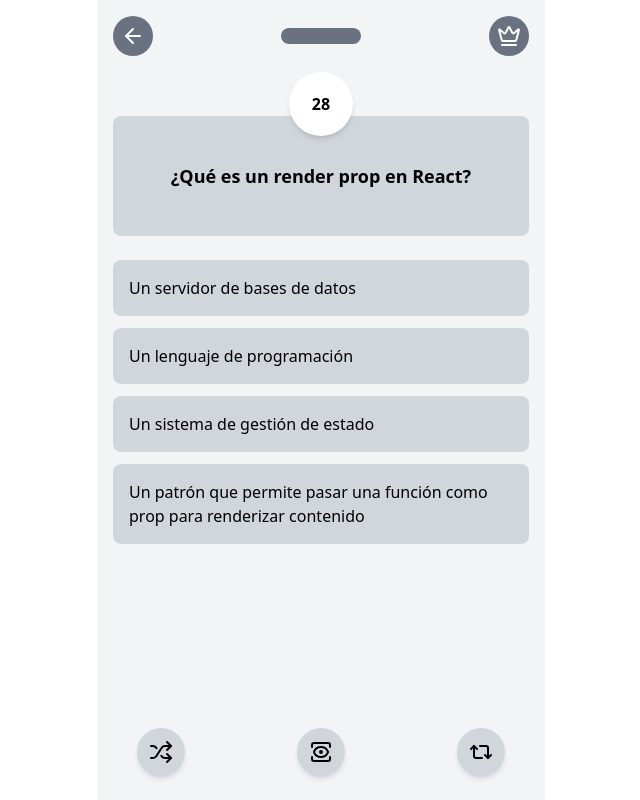
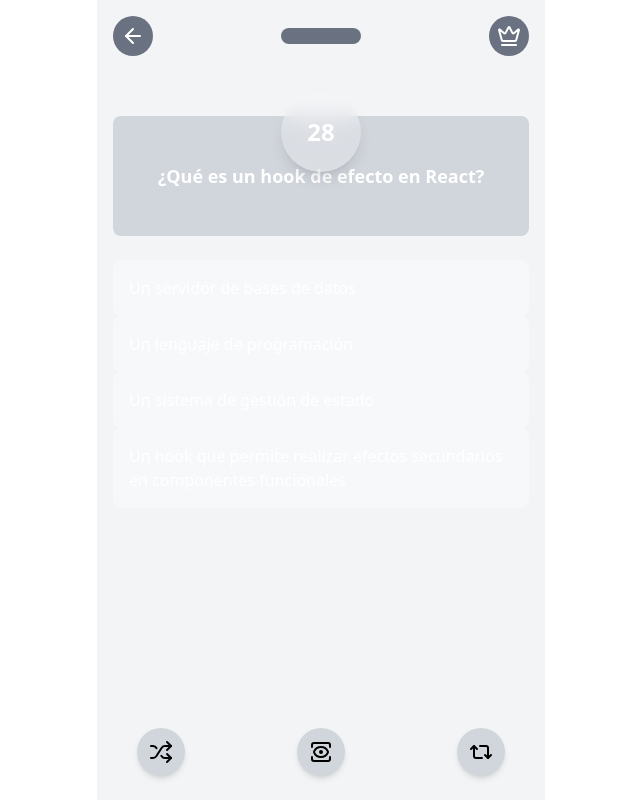
Before and after one commit to AlejoGomezQ/Hybrid_App, a React (Vite) app: page /game-modes in a window 1280 px wide. Both pictures are taken after a click on the button "Frontend". Shown: the whole page, without its empty margins (319-959 px from the left). Built offline with nearby package versions, Linux system fonts and the light colour scheme.

Commit message:
feat: merged

```diff
--- a/src/components/Timer.jsx
+++ b/src/components/Timer.jsx
@@ -1,30 +1,38 @@
-import { useState, useEffect } from "react";
+/* eslint-disable react/prop-types */
+import { useState, useEffect } from "react"
 
 const Timer = ({ onLose, reset }) => {
-    const [seconds, setSeconds] = useState(30);
+    const [seconds, setSeconds] = useState(30)
 
     useEffect(() => {
-        setSeconds(30);
-    }, [reset]);
+        setSeconds(30)
+    }, [reset])
 
     useEffect(() => {
         if (seconds === 0) {
-            onLose();
-            return;
+            onLose()
+            return
         }
 
         const timerId = setTimeout(() => {
-            setSeconds((prev) => prev - 1);
-        }, 1000);
+            setSeconds((prev) => prev - 1)
+        }, 1000)
 
-        return () => clearTimeout(timerId);
-    }, [seconds, onLose]);
+        return () => clearTimeout(timerId)
+    }, [seconds, onLose])
+
+    const getTimerColor = () => {
+        if (seconds <= 5) {
+            return "text-red-500"
+        }
+        return "text-white"
+    }
 
     return (
-        <div className="absolute left-1/2 -translate-x-1/2 -top-11 bg-white rounded-full w-16 h-16 flex items-center justify-center shadow-md">
-            <span className="font-bold">{seconds}</span>
+        <div className="absolute left-1/2 -translate-x-1/2 -top-6 bg-white/20 backdrop-blur-md rounded-full w-20 h-20 flex items-center justify-center shadow-lg">
+            <div className={`font-bold text-2xl ${getTimerColor()} transition-colors duration-300`}>{seconds}</div>
         </div>
-    );
-};
+    )
+}
 
-export default Timer;
+export default Timer
--- a/src/pages/Game.jsx
+++ b/src/pages/Game.jsx
@@ -1,106 +1,97 @@
-import React, { useState, useEffect } from "react";
-import { useParams } from "react-router-dom";
-import Timer from "../components/Timer";
-import questionData from "../db/question.json";
-import LosePopUp from "./PopUp/LoseGame";
-import FoooterComodin from "../components/FooterComodin";
-import HeaderGame from "../components/HeaderGame";
+import { useState, useEffect, useCallback } from "react"
+import { useParams } from "react-router-dom"
+import Timer from "../components/Timer"
+import questionData from "../db/question.json"
+import LosePopUp from "./PopUp/LoseGame"
+import FoooterComodin from "../components/FooterComodin"
+import HeaderGame from "../components/HeaderGame"
 
 const GamePage = () => {
-  const [currentQuestion, setCurrentQuestion] = useState(null);
-  const [selectedAnswer, setSelectedAnswer] = useState(null);
-  const [showResult, setShowResult] = useState(false);
-  const [score, setScore] = useState(0);
-  const {category} = useParams();
-  const [showLosePopUp, setShowLosePopUp] = useState(false);
-  const [resetTimer, setResetTimer] = useState(false);
+  const [currentQuestion, setCurrentQuestion] = useState(null)
+  const [selectedAnswer, setSelectedAnswer] = useState(null)
+  const [showResult, setShowResult] = useState(false)
+  const [score, setScore] = useState(0)
+  const { category } = useParams()
+  const [showLosePopUp, setShowLosePopUp] = useState(false)
+  const [resetTimer, setResetTimer] = useState(false)
 
-  const loadRandomQuestion = () => {
-    const categoryData = questionData.categorias.find(
-      (cat) => cat.nombre.toLowerCase() === category
-    );
+  const loadRandomQuestion = useCallback(() => {
+    const categoryData = questionData.categorias.find((cat) => cat.nombre.toLowerCase() === category)
     if (categoryData) {
-      const randomIndex = Math.floor(
-        Math.random() * categoryData.preguntas.length
-      );
-      setCurrentQuestion(categoryData.preguntas[randomIndex]);
-      setSelectedAnswer(null);
-      setShowResult(false);
-      setResetTimer((prev) => !prev);
-      setShowLosePopUp(false);
+      const randomIndex = Math.floor(Math.random() * categoryData.preguntas.length)
+      setCurrentQuestion(categoryData.preguntas[randomIndex])
+      setSelectedAnswer(null)
+      setShowResult(false)
+      setResetTimer((prev) => !prev)
+      setShowLosePopUp(false)
     }
-  };
+  }, [category])
 
   useEffect(() => {
-    loadRandomQuestion();
-  }, [category]);
+    loadRandomQuestion()
+  }, [loadRandomQuestion])
 
   const handleAnswerSelect = (answer) => {
-    setSelectedAnswer(answer);
-    setShowResult(true);
+    setSelectedAnswer(answer)
+    setShowResult(true)
     if (answer === currentQuestion.correcta) {
-      setScore((prevScore) => prevScore + 10);
+      setScore((prevScore) => prevScore + 10)
       setTimeout(() => {
-        handleNextQuestion();
-      }, 1000);
+        handleNextQuestion()
+      }, 1000)
     } else {
       setTimeout(() => {
-        setShowLosePopUp(true);
-      }, 2000);
+        setShowLosePopUp(true)
+      }, 2000)
     }
-  };
+  }
 
   const handleNextQuestion = () => {
-    loadRandomQuestion();
-  };
+    loadRandomQuestion()
+  }
 
   const handleLose = () => {
-    setShowLosePopUp(true);
-  };
+    setShowLosePopUp(true)
+  }
 
   return (
     <div
-      className={`relative max-w-md mx-auto min-h-screen p-4 transition-all ${
-        showLosePopUp
+      className={`relative max-w-md mx-auto min-h-screen p-4 transition-all ${showLosePopUp
           ? "bg-gray-900 bg-opacity-70 backdrop-blur-md"
           : "bg-gray-100"
-      }`}
+        }`}
     >
       <div className="mb-15">
-      <HeaderGame score={score} />
+        <HeaderGame score={score} />
       </div>
       <div className="relative mb-1">
         <Timer onLose={handleLose} reset={resetTimer} />
       </div>
       <div
-        className={`${
-          showLosePopUp ? "opacity-20 pointer-events-none" : "opacity-100"
-        }`}
+        className={`${showLosePopUp ? "opacity-20 pointer-events-none" : "opacity-100"
+          }`}
       >
         <div className="bg-gray-300 p-6 rounded-lg mb-6 min-h-[120px] flex items-center justify-center">
           {currentQuestion ? (
-            <span className="text-lg font-bold text-center">
-              {currentQuestion.pregunta}
-            </span>
+            <span className="text-lg font-bold text-center text-white">{currentQuestion.pregunta}</span>
           ) : (
-            <span className="text-lg text-gray-600">Cargando pregunta...</span>
+            <span className="text-lg text-white/70">Cargando pregunta...</span>
           )}
         </div>
-        <div className="space-y-3 mb-8">
+        <div className="flex- flex-col gap-4">
           {currentQuestion?.opciones.map((opcion, index) => (
             <button
               key={index}
               onClick={() => handleAnswerSelect(opcion)}
               disabled={showResult}
               className={`w-full p-4 rounded-lg text-left transition-colors
-                ${
-                  showResult
-                    ? opcion === currentQuestion.correcta
-                      ? "bg-green-200"
-                      : opcion === selectedAnswer
-                      ? "bg-red-200"
-                      : "bg-gray-300"
-                    : "bg-gray-300 hover:bg-gray-400"
+                ${showResult
+                  ? opcion === currentQuestion.correcta
+                    ? "bg-green-500 text-white"
+                    : opcion === selectedAnswer
+                      ? "bg-red-500 text-white"
+                      : "bg-white/30 text-white"
+                  : "bg-white/30 hover:bg-white/40 text-white"
                 }`}
             >
               {opcion}
@@ -117,12 +108,12 @@
         />
       </div>
       {showLosePopUp && (
-        <div className="fixed inset-0 flex items-center justify-center bg-black bg-opacity-30 backdrop-blur-sm">
+        <div className="fixed inset-0 flex items-center justify-center bg-black bg-opacity-50 backdrop-blur-sm">
           <LosePopUp onClose={loadRandomQuestion} />
         </div>
       )}
     </div>
-  );
-};
+  )
+}
 
-export default GamePage;
+export default GamePage
--- a/src/pages/GameModes.jsx
+++ b/src/pages/GameModes.jsx
@@ -1,5 +1,5 @@
 import { useState, useEffect } from "react"
-import { IconJS, IconPython, IconSQL, IconSeguridad, IconIA} from "../components/Icons"
+import { IconJS, IconPython, IconSQL, IconSeguridad, IconIA } from "../components/Icons"
 import TopicButton from "../components/TopicButton"
 import HeaderGameMode from "../components/HeaderGameMode"
 
@@ -36,8 +36,8 @@
             <div className="flex-1 flex flex-col p-4">
                 <div className="max-w-md mx-auto w-full h-full flex flex-col bg-white/20 rounded-lg shadow-lg p-6 overflow-hidden">
                     <HeaderGameMode />
-                    <h1 className="mb-9 text-2xl font-bold text-center text-white">Elige una categoria</h1>
-                    <div className="flex-1 flex flex-col gap-y-7">
+                    <h1 className="mb-6 text-2xl font-bold text-center text-white">Elige una categoria</h1>
+                    <div className="flex-1 flex flex-col gap-y-5 overflow-y-hidden">
                         {categories.map((category) => (
                             <TopicButton key={category.nombre} icon={getIconForCategory(category.nombre)} name={category.nombre} />
                         ))}
```
